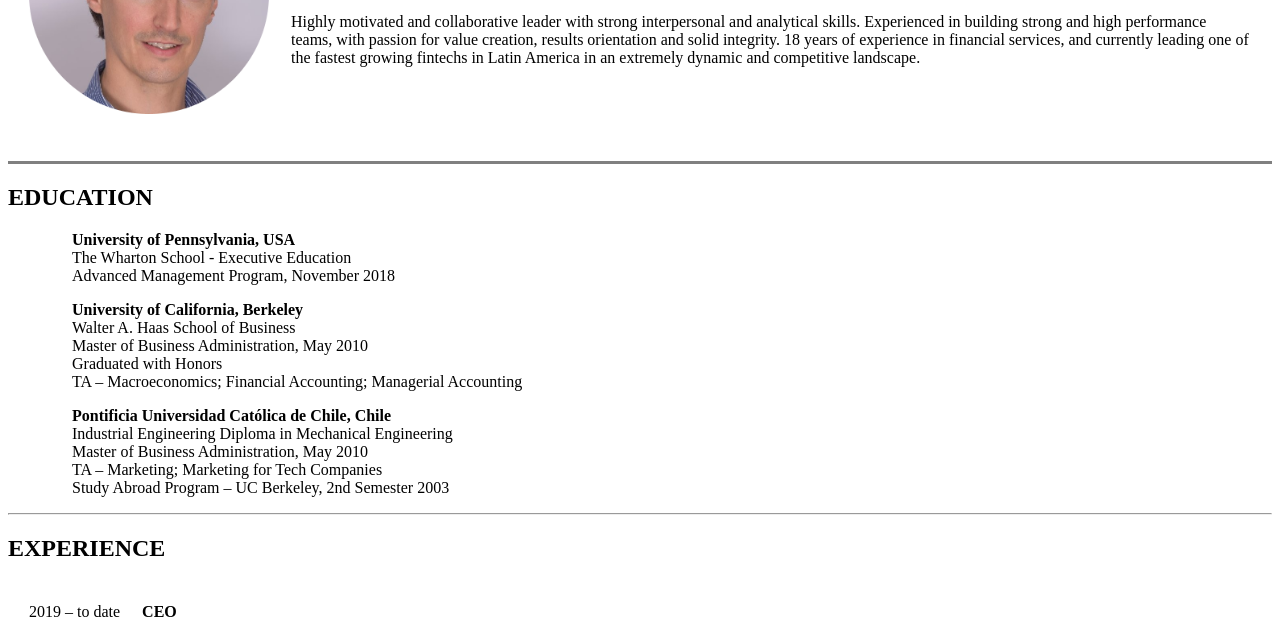
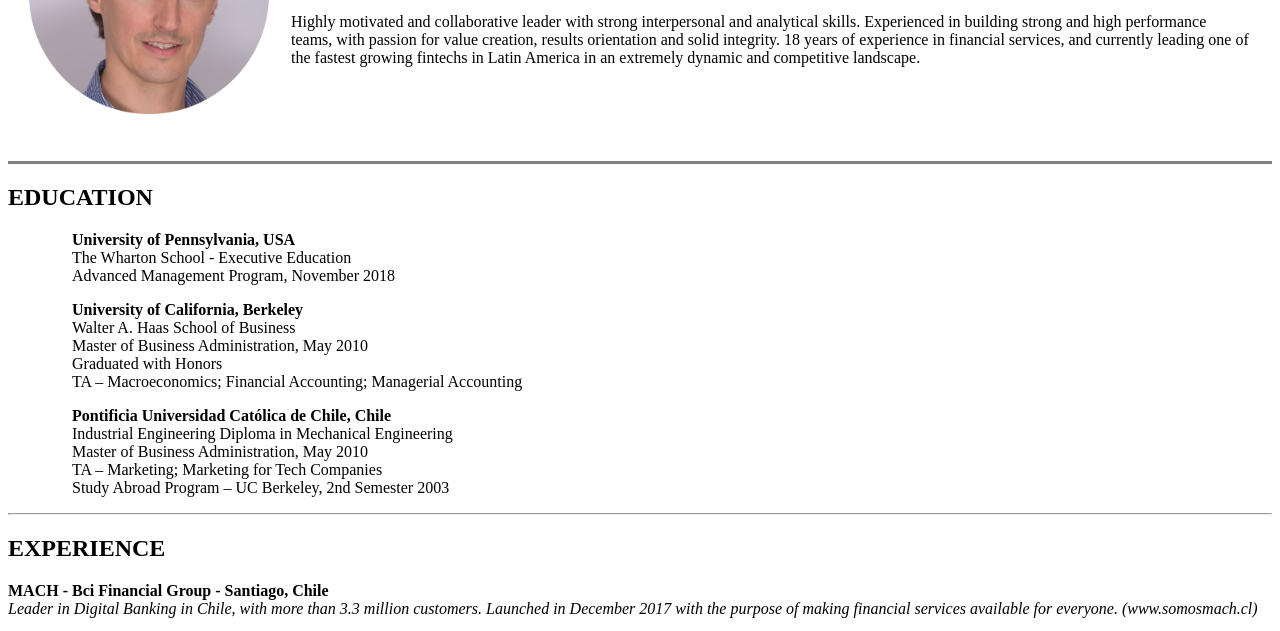
Before and after one commit to ialarrai/cv, a plain HTML site: page index.html in a window 1280 px wide. Shown: the part 155-786 px from the top of the page. Drawn offline with Linux system fonts and the light colour scheme.

Commit message:
Update index.html
Prueba al agregar Intro de cada parte de experiencia

```diff
--- a/index.html
+++ b/index.html
@@ -47,6 +47,10 @@ America in an extremely dynamic and competitive landscape.</p>
         </p>
         <hr>
         <h2><strong>EXPERIENCE</strong></h2>
+
+        <p><strong>MACH - Bci Financial Group - Santiago, Chile</strong><br>
+        <em>Leader in Digital Banking in Chile, with more than 3.3 million customers. Launched in December 2017 with
+            the purpose of making financial services available for everyone. (www.somosmach.cl)</em></p>
 
         <table cellspacing="20">
 
```
